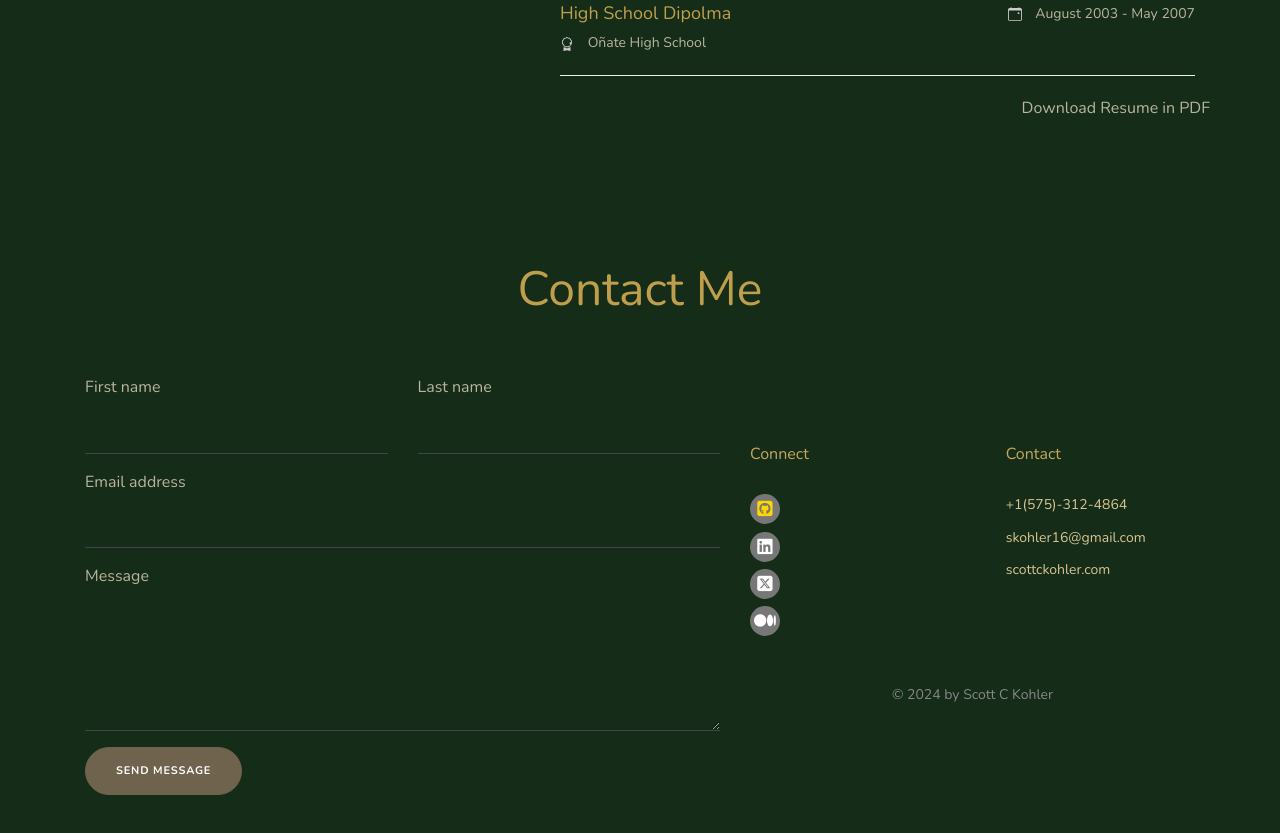
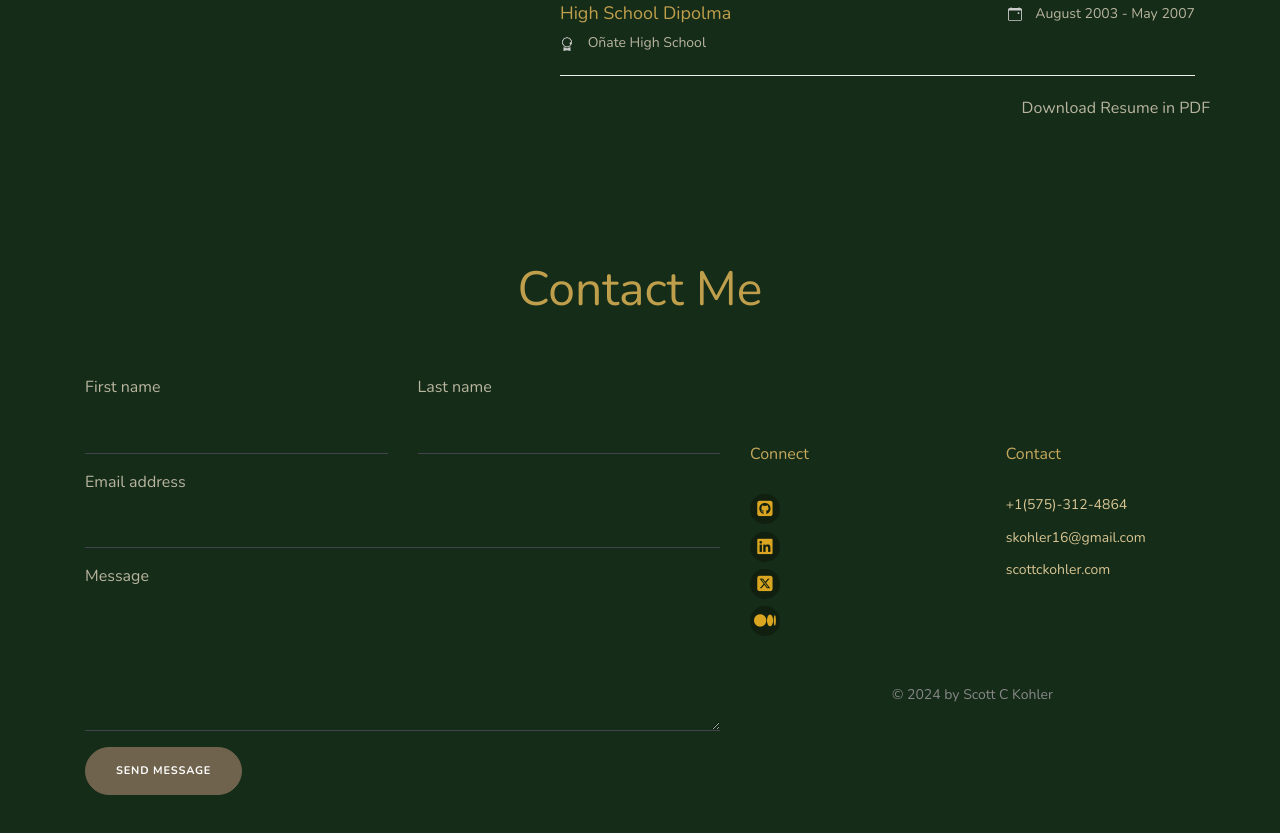
Before and after one commit to skohler16/scottckohler, a website with bundled scripts: page index.html in a window 1280 px wide. Shown: the part 4318-5151 px from the top of the page. Built offline with nearby package versions, Linux system fonts and the light colour scheme; files whose address does not match are found by name.

Commit message:
updated CSS styling

```diff
--- a/index.html
+++ b/index.html
@@ -1118,7 +1118,7 @@
                 <h3>Connect</h3>
                 <ul class="list-unstyled social">
                   <li>
-                    <a target="_blank" href="https://github.com/skohler16"><span class="fa-brands fa-square-github fa-lg" style= "color: Gold"></span></a>
+                    <a target="_blank" href="https://github.com/skohler16"><span class="fa-brands fa-square-github fa-lg" ></span></a>
                   </li>
                   <li>
                     <a target="_blank" href="https://www.linkedin.com/in/scott-kohler-16429b133/"><span class="fa-brands fa-linkedin fa-lg"></span></a>
--- a/static/css/style.css
+++ b/static/css/style.css
@@ -1850,9 +1850,9 @@ h4,
   width: 30px;
   height: 30px;
   position: relative;
-  background: #777;
+  background: #101f0f;
   border-radius: 50%;
-  color: #ffffff;
+  color: goldenrod;
 }
 .site-footer .social li a:before {
   display: none;
@@ -1866,8 +1866,8 @@ h4,
   transform: translate(-50%, -50%);
 }
 .site-footer .social li a:hover {
-  background: #b1cc9e;
-  color: #ffffff;
+  background: #596b4c;
+  color: goldenrod;
 }
 
 .fab {
```
